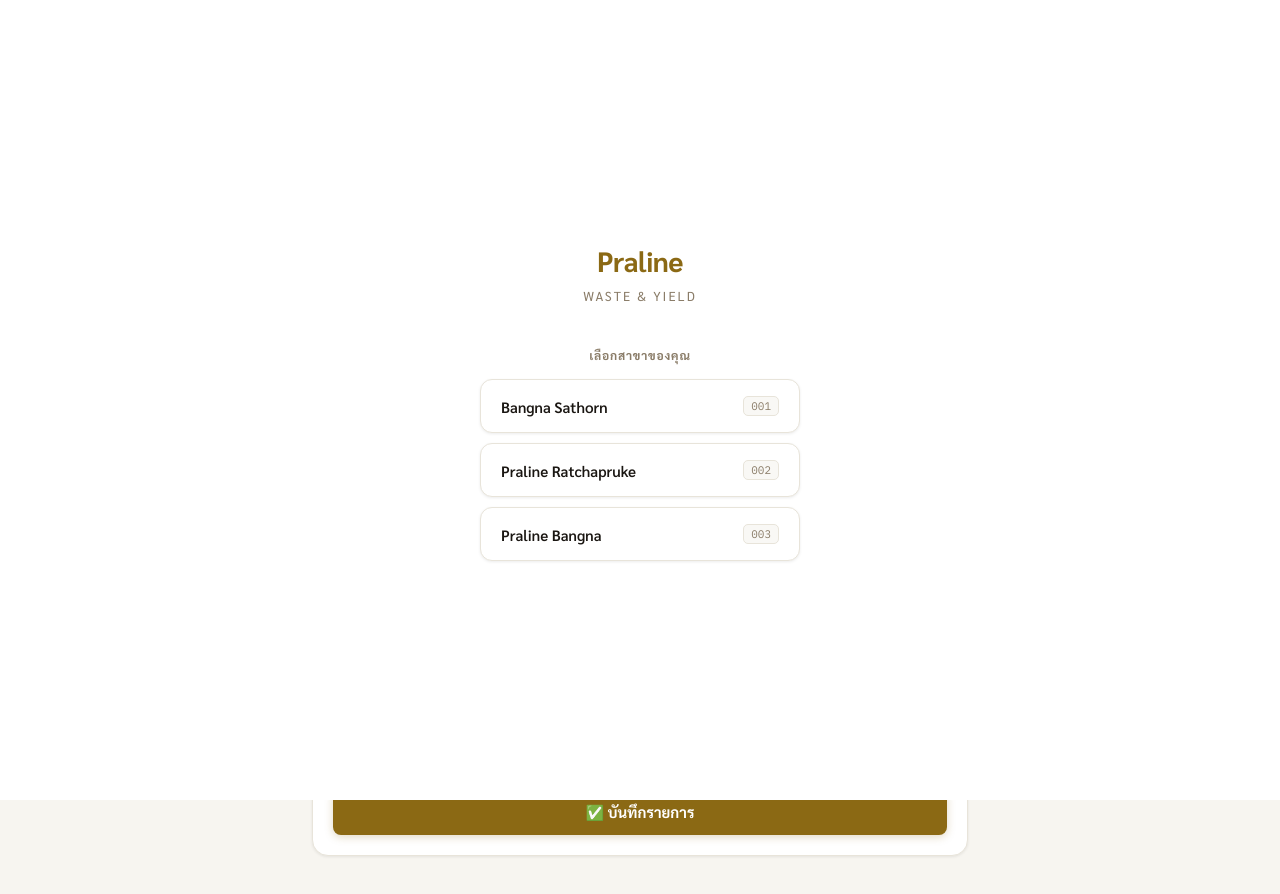
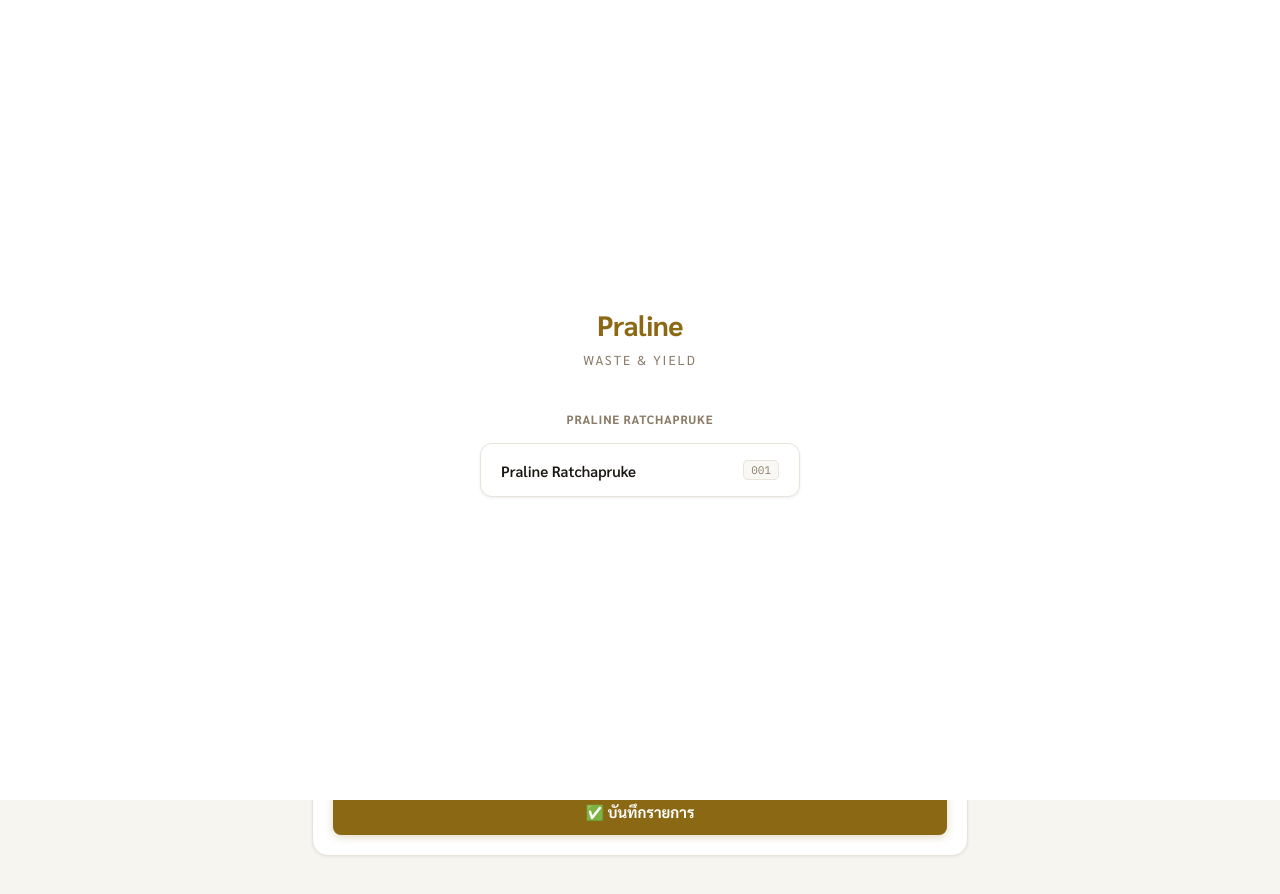
Before and after one commit to costctrl-commits/Praline-W-Y, a plain HTML site: page index.html in a window 1280 px wide. Drawn offline with nearby package versions, Linux system fonts and the light colour scheme.

Commit message:
Update index.html

```diff
--- a/index.html
+++ b/index.html
@@ -674,19 +674,11 @@
 <div id="splash">
   <div class="splash-logo">Praline</div>
   <div class="splash-sub">Waste &amp; Yield</div>
-  <div class="splash-label">เลือกสาขาของคุณ</div>
+  <div class="splash-label">Praline Ratchapruke</div>
   <div class="branch-list">
-    <button class="branch-btn" onclick="selectBranch('001','Bangna Sathorn')">
-      <span class="branch-btn-name">Bangna Sathorn</span>
+    <button class="branch-btn" onclick="selectBranch('001','Praline Ratchapruke')">
+      <span class="branch-btn-name">Praline Ratchapruke</span>
       <span class="branch-btn-code">001</span>
-    </button>
-    <button class="branch-btn" onclick="selectBranch('002','Praline Ratchapruke')">
-      <span class="branch-btn-name">Praline Ratchapruke</span>
-      <span class="branch-btn-code">002</span>
-    </button>
-    <button class="branch-btn" onclick="selectBranch('003','Praline Bangna')">
-      <span class="branch-btn-name">Praline Bangna</span>
-      <span class="branch-btn-code">003</span>
     </button>
   </div>
 </div>
```
